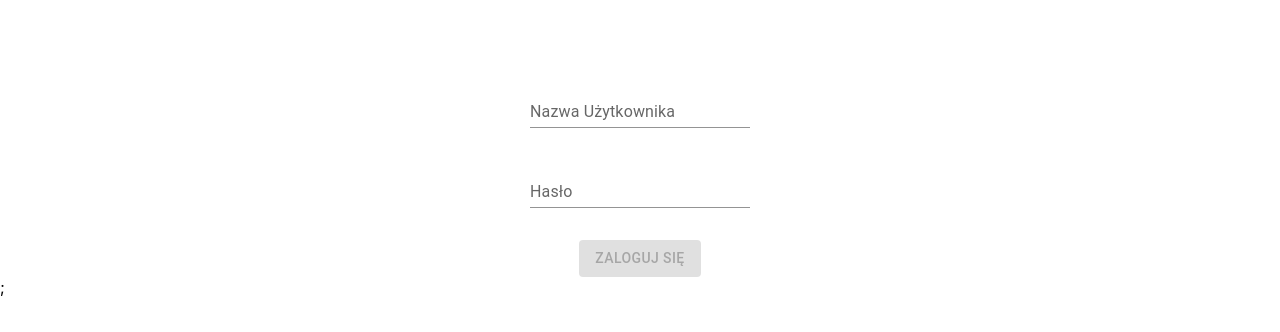
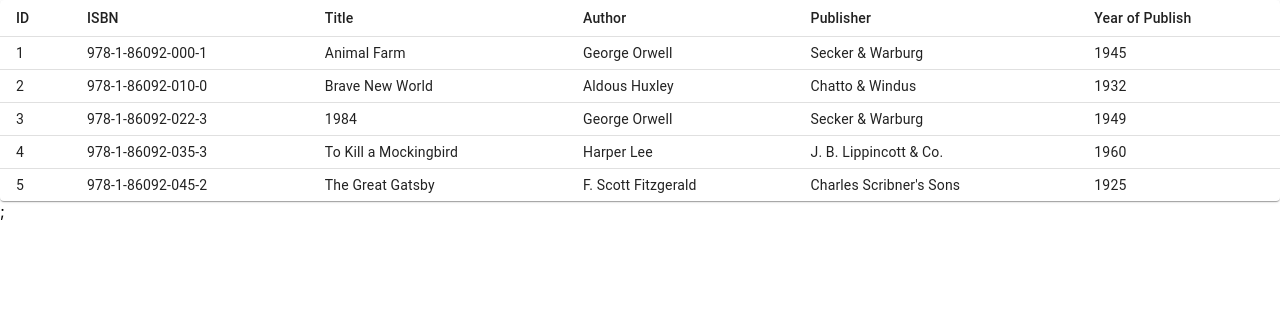
Before and after one commit to Zozzol/Technologie, a React (Create React App) app: page / in a window 1280 px wide. Shown: the top 332 px of the page. Built offline with nearby package versions, Linux system fonts and the light colour scheme.

Commit message:
Dodanie przykładowych danych i widoku listy

```diff
--- a/package.json
+++ b/package.json
@@ -5,6 +5,7 @@
   "dependencies": {
     "@emotion/react": "^11.11.4",
     "@emotion/styled": "^11.11.5",
+    "@mui/icons-material": "^5.15.16",
     "@mui/material": "^5.15.15",
     "@testing-library/jest-dom": "^5.17.0",
     "@testing-library/react": "^13.4.0",
--- a/src/App.tsx
+++ b/src/App.tsx
@@ -2,11 +2,14 @@
 import logo from './logo.svg';
 import './App.css';
 import LoginForm from './login-form/LoginFrom';
+import BookView from './book-form/BookView';
+import BookTable from './book-form/BookTable';
 
 function App() {
   return (
     <>
-      <LoginForm></LoginForm>;
+      {/*<LoginForm></LoginForm>;*/}
+      <BookTable></BookTable>;
     </>
   );
 }
--- /dev/null
+++ b/src/book-form/BookData.tsx
@@ -0,0 +1,67 @@
+import React from 'react';
+
+export interface Book {
+  id: number;
+  isbn: string;
+  title: string;
+  author: string;
+  publisher: string;
+  yearOfPublish: number;
+}
+
+// Function to create a book object
+function createBook(
+  id: number,
+  isbn: string,
+  title: string,
+  author: string,
+  publisher: string,
+  yearOfPublish: number,
+): Book {
+  return { id, isbn, title, author, publisher, yearOfPublish };
+}
+
+export function BookData(): Book[] {
+  return [
+    createBook(
+      1,
+      '978-1-86092-000-1',
+      'Animal Farm',
+      'George Orwell',
+      'Secker & Warburg',
+      1945,
+    ),
+    createBook(
+      2,
+      '978-1-86092-010-0',
+      'Brave New World',
+      'Aldous Huxley',
+      'Chatto & Windus',
+      1932,
+    ),
+    createBook(
+      3,
+      '978-1-86092-022-3',
+      '1984',
+      'George Orwell',
+      'Secker & Warburg',
+      1949,
+    ),
+    createBook(
+      4,
+      '978-1-86092-035-3',
+      'To Kill a Mockingbird',
+      'Harper Lee',
+      'J. B. Lippincott & Co.',
+      1960,
+    ),
+    createBook(
+      5,
+      '978-1-86092-045-2',
+      'The Great Gatsby',
+      'F. Scott Fitzgerald',
+      "Charles Scribner's Sons",
+      1925,
+    ),
+  ];
+}
--- /dev/null
+++ b/src/book-form/BookTable.tsx
@@ -0,0 +1,49 @@
+import * as React from 'react';
+import Table from '@mui/material/Table';
+import TableBody from '@mui/material/TableBody';
+import TableCell from '@mui/material/TableCell';
+import TableContainer from '@mui/material/TableContainer';
+import TableHead from '@mui/material/TableHead';
+import TableRow from '@mui/material/TableRow';
+import Paper from '@mui/material/Paper';
+import { Book, BookData } from './BookData';
+
+const BookTable: React.FC = () => {
+  const bookData: Book[] = BookData();
+
+  return (
+    <TableContainer component={Paper}>
+      <Table sx={{ minWidth: 650 }} size="small" aria-label="a dense table">
+        <TableHead>
+          <TableRow>
+            <TableCell>ID</TableCell>
+            <TableCell>ISBN</TableCell>
+            <TableCell>Title</TableCell>
+            <TableCell>Author</TableCell>
+            <TableCell>Publisher</TableCell>
+            <TableCell>Year of Publish</TableCell>
+          </TableRow>
+        </TableHead>
+        <TableBody>
+          {bookData.map((book: Book) => (
+            <TableRow
+              key={book.id}
+              sx={{ '&:last-child td, &:last-child th': { border: 0 } }}
+            >
+              <TableCell component="th" scope="row">
+                {book.id}
+              </TableCell>
+              <TableCell>{book.isbn}</TableCell>
+              <TableCell>{book.title}</TableCell>
+              <TableCell>{book.author}</TableCell>
+              <TableCell>{book.publisher}</TableCell>
+              <TableCell>{book.yearOfPublish}</TableCell>
+            </TableRow>
+          ))}
+        </TableBody>
+      </Table>
+    </TableContainer>
+  );
+};
+
+export default BookTable;
--- /dev/null
+++ b/src/book-form/BookView.tsx
@@ -0,0 +1,27 @@
+import React from 'react';
+import { TableRow, TableCell } from '@mui/material';
+import { Book } from './BookData';
+
+interface BookViewProps {
+  book: Book;
+}
+
+const BookView: React.FC<BookViewProps> = ({ book }) => {
+  return (
+    <TableRow
+      key={book.id}
+      sx={{ '&:last-child td, &:last-child th': { border: 0 } }}
+    >
+      <TableCell component="th" scope="row">
+        {book.id}
+      </TableCell>
+      <TableCell align="right">{book.title}</TableCell>
+      <TableCell align="right">{book.author}</TableCell>
+      <TableCell align="right">{book.isbn}</TableCell>
+      <TableCell align="right">{book.publisher}</TableCell>
+      <TableCell align="right">{book.yearOfPublish}</TableCell>
+    </TableRow>
+  );
+};
+
+export default BookView;
```
Also changed, not shown: 1 other file (tests, documents, lock files or other folders).
